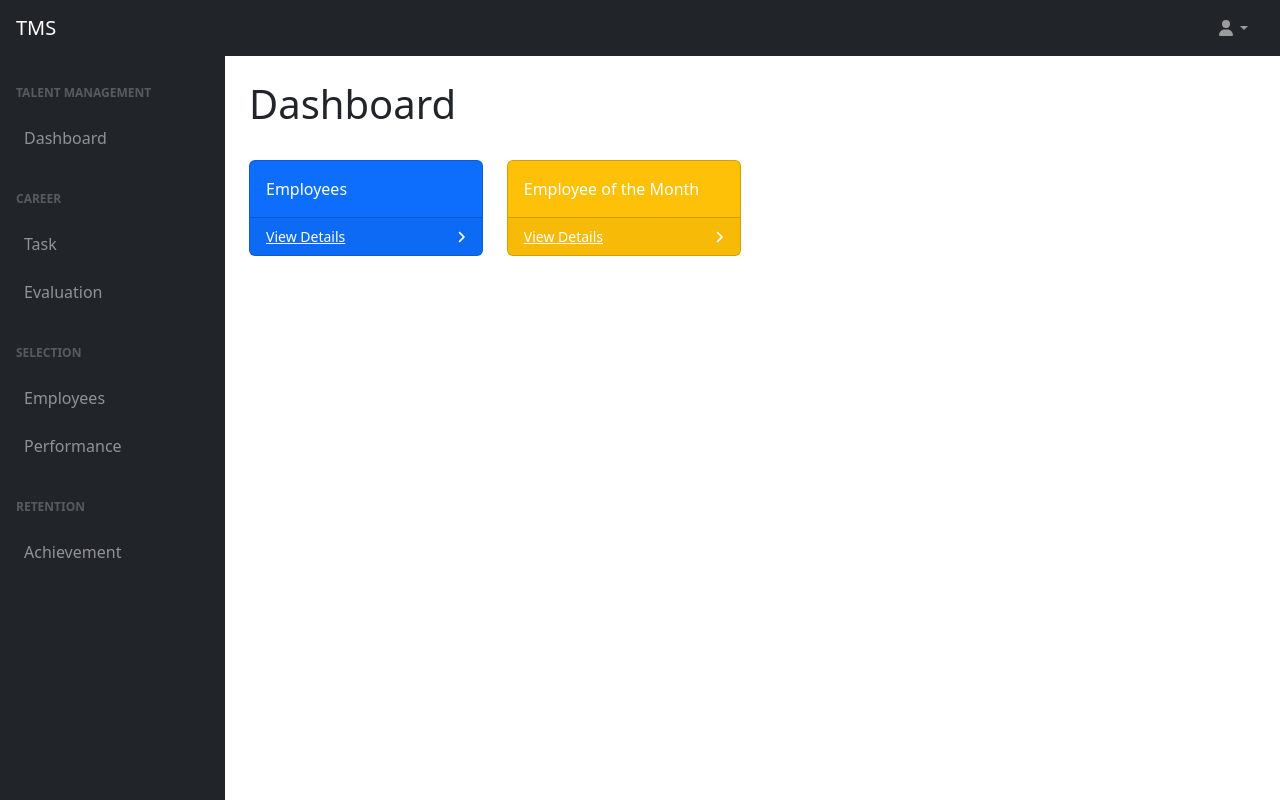
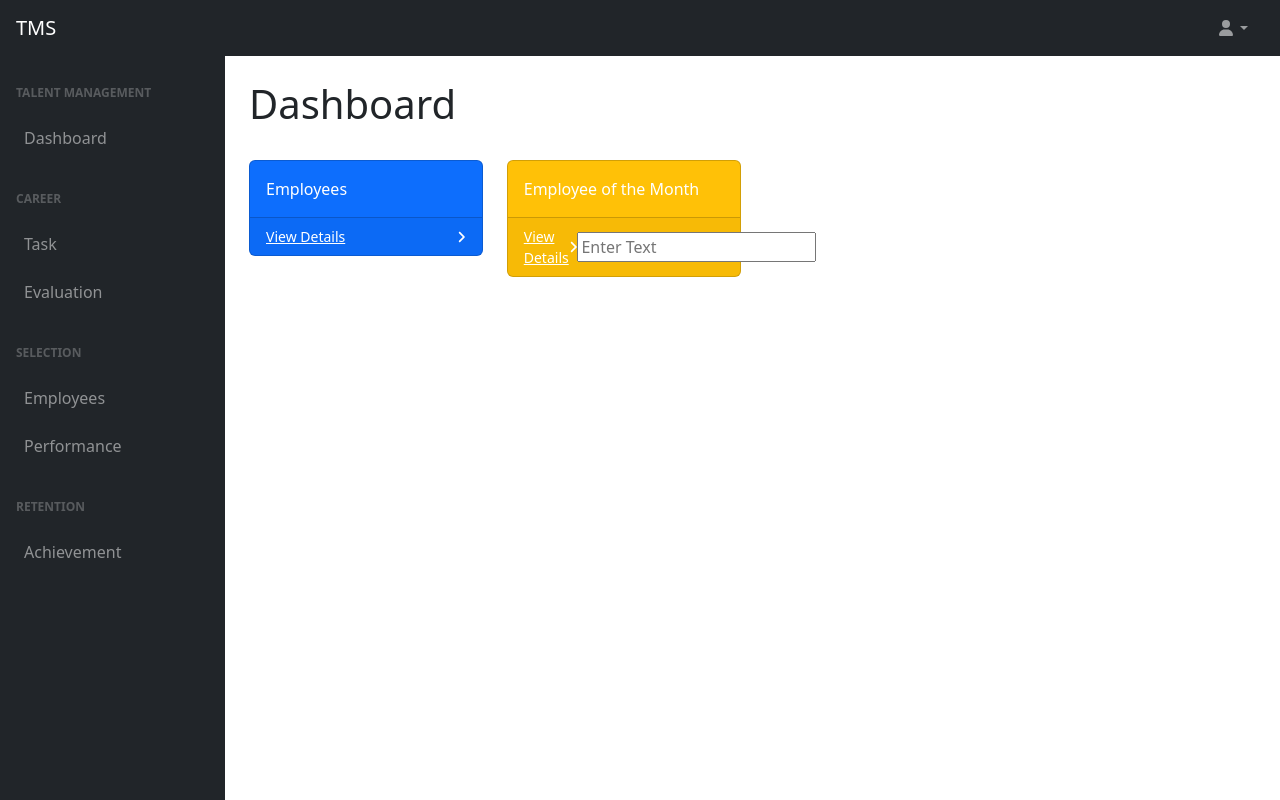
Before and after one commit to Lem040899/talentmanagement, a PHP site: page / in a window 1280 px wide. Run offline with PHP 8.4, Linux system fonts and the light colour scheme; some libraries are stand-ins or nearby versions.

Commit message:
3rd skill

```diff
--- a/admin/index.php
+++ b/admin/index.php
@@ -23,6 +23,7 @@
                     <div class="card-footer d-flex align-items-center justify-content-between">
                         <a class="small text-white stretched-link" href="#">View Details</a>
                         <div class="small text-white"><i class="fas fa-angle-right"></i></div>
+                        <input type="text" name="" id="" placeholder="Enter Text">
                     </div>
                 </div>
             </div>
```
